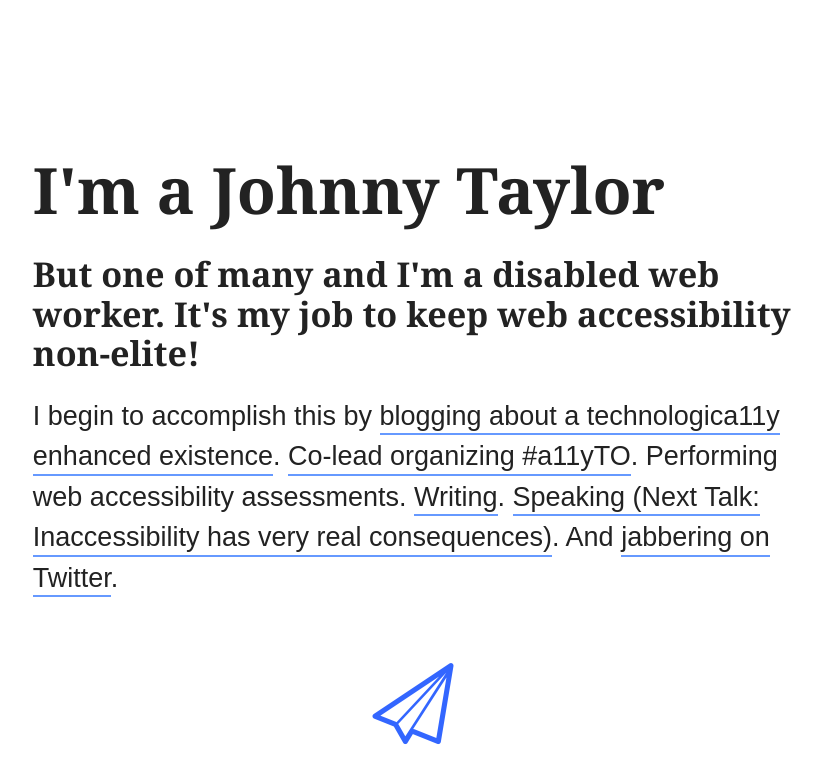
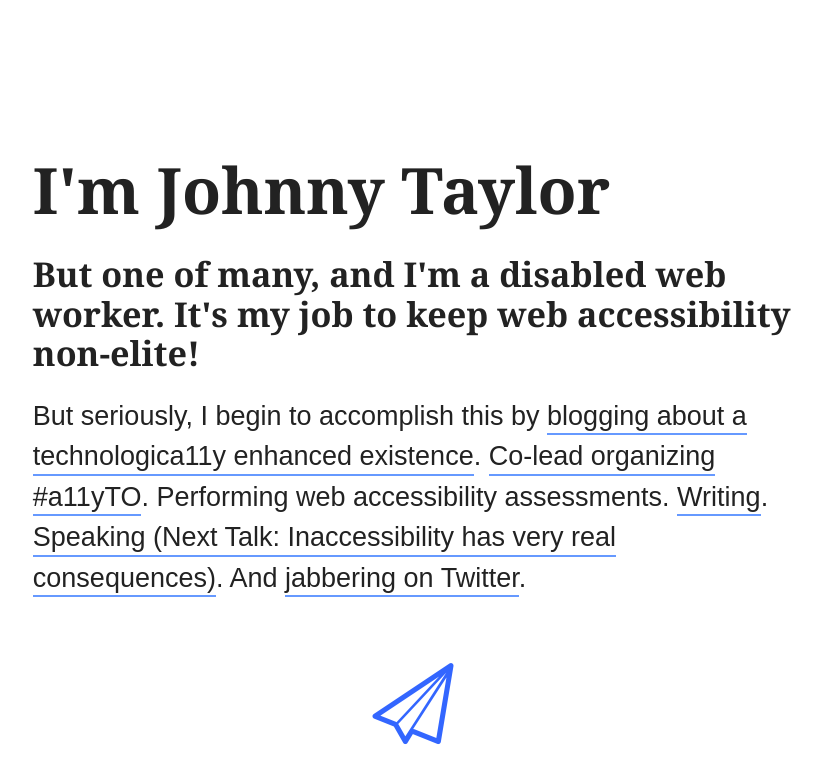
Before and after one commit to abledaccess/johnnydaux.org, a Jekyll site: the page built from index.md, in a window 1280 px wide. Shown: the top 783 px of the page, without its empty margins (227-1049 px from the left). Built offline with Jekyll 4.4.1, drawn with Linux system fonts in a browser that asks for light colours.

Commit message:
GH-PAGES: Update copy

```diff
--- a/_config.yml
+++ b/_config.yml
@@ -1,3 +1,3 @@
-title: I'm a Johnny Taylor
+title: I'm Johnny Taylor
 email: queries@ajohnnytaylor.org
 highlighter: rouge
--- a/index.md
+++ b/index.md
@@ -1,14 +1,14 @@
 ---
 layout: default
 class: home
-title: I'm a Johnny Taylor
-description: "But one of many and I'm a disabled web worker. It's my job to keep web accessibility non-elite!"
+title: I'm Johnny Taylor
+description: "But one of many, and I'm a disabled web worker. It's my job to keep web accessibility non-elite!"
 sitemap:
   priority: 0.9
   changefreq: monthly
   exclude: 'no'
 ---
 
-<p class="intro">But one of many and I'm a disabled web worker. It's my job to keep web accessibility non-elite!</p>
+<p class="intro">But one of many, and I'm a disabled web worker. It's my job to keep web accessibility non-elite!</p>
 
-I begin to accomplish this by [blogging about a technologica11y enhanced existence](https://abledaccess.com). [Co-lead organizing #a11yTO](http://a11yto.com). Performing web accessibility assessments. [Writing](http://simplyaccessible.com/article/being-disabled-can-be-lame/). [Speaking (Next Talk: Inaccessibility has very real consequences)](http://accessconf.ca/sessions/). And [jabbering on Twitter](https://twitter.com/abledaccess).
+But seriously, I begin to accomplish this by [blogging about a technologica11y enhanced existence](https://abledaccess.com). [Co-lead organizing #a11yTO](http://a11yto.com). Performing web accessibility assessments. [Writing](http://simplyaccessible.com/article/being-disabled-can-be-lame/). [Speaking (Next Talk: Inaccessibility has very real consequences)](http://accessconf.ca/sessions/). And [jabbering on Twitter](https://twitter.com/abledaccess).
```
